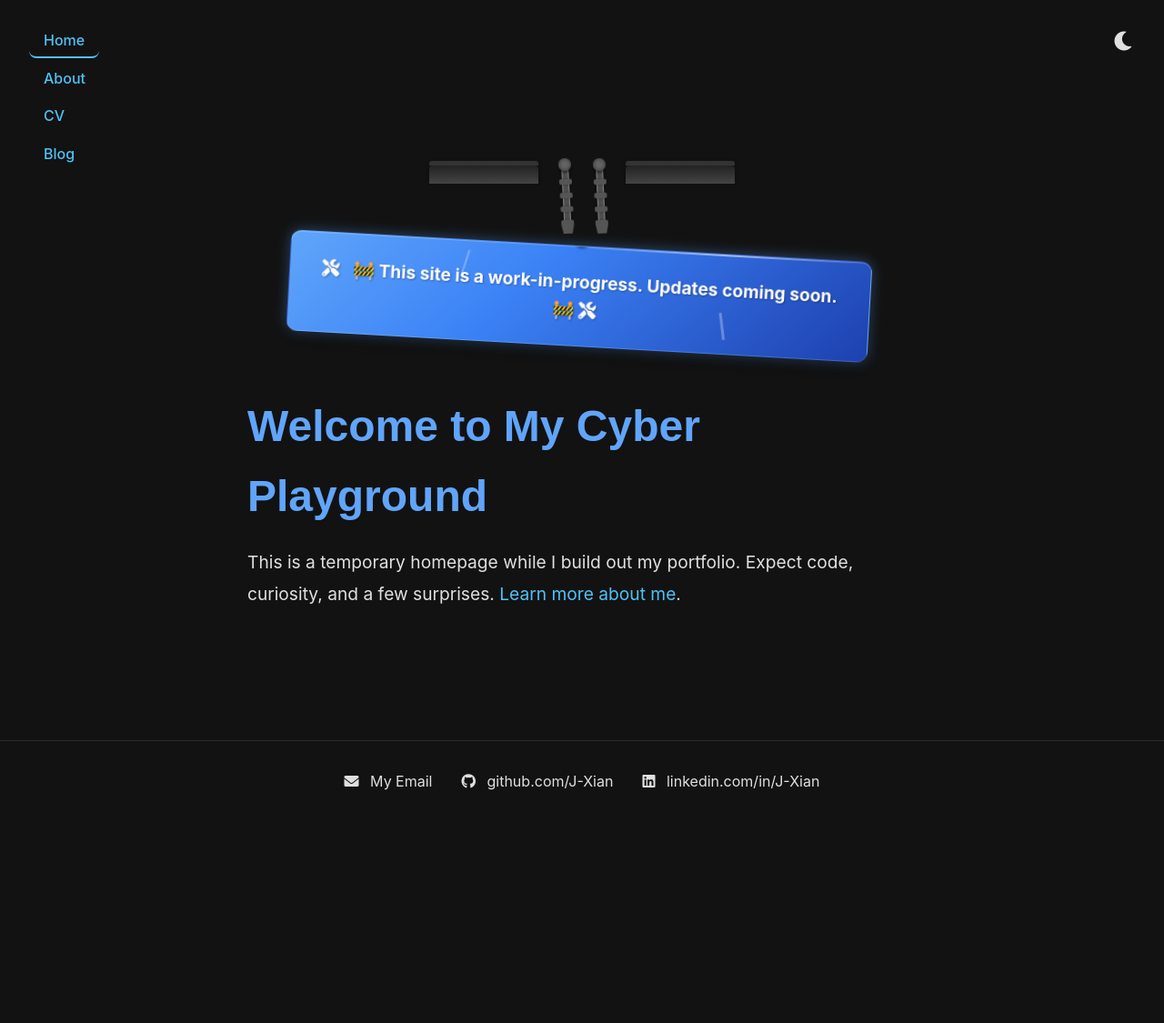
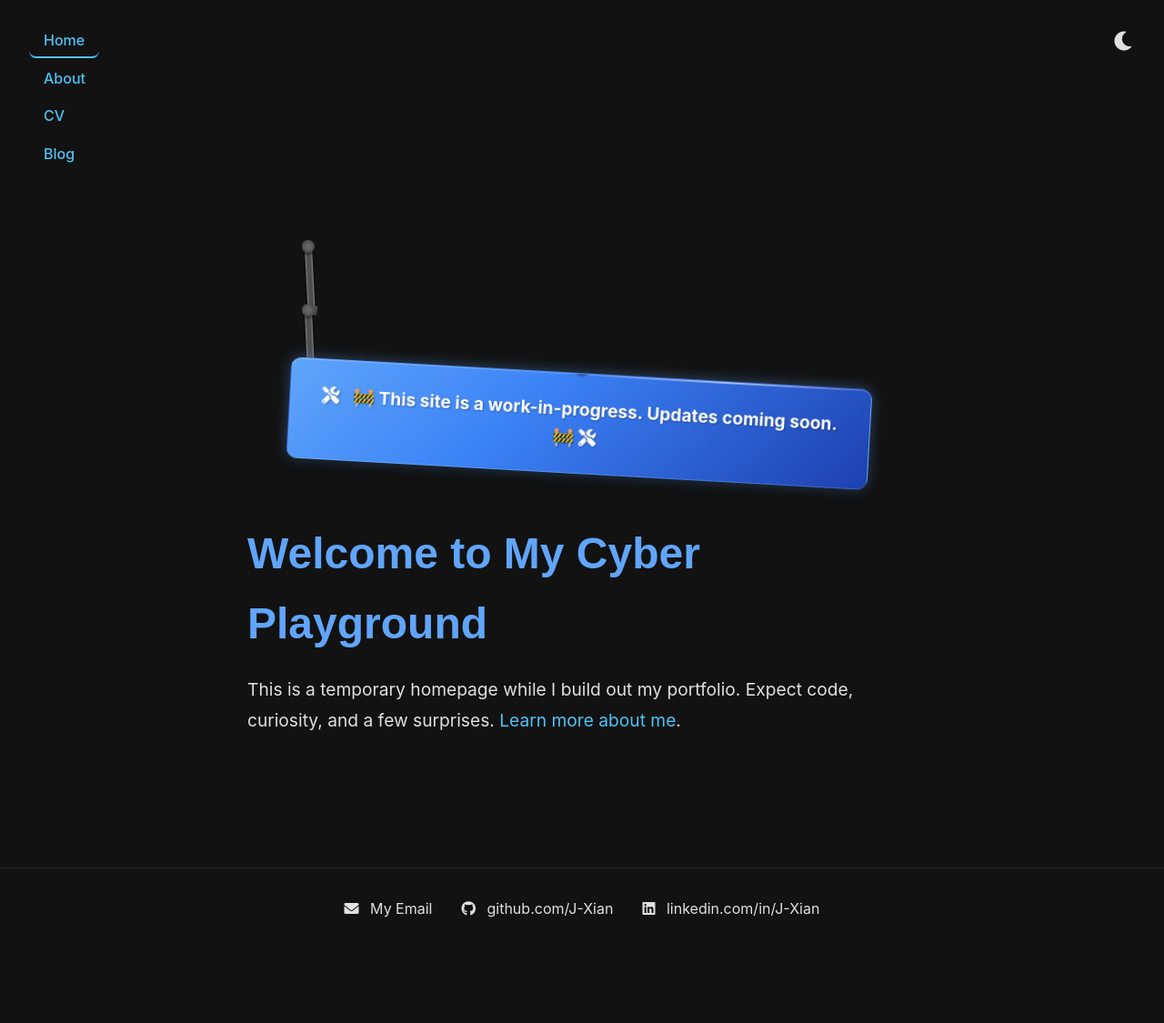
Before and after one commit to J-Xian/J-Xian.github.io, a Jekyll site: the page built from index.html, in a window 1280 px wide. Shown: the whole page at 91% size. Built offline with Jekyll 4.4.1, drawn with Linux system fonts in a browser that asks for light colours; before the commit the page ends 985 px from its top, so only the background shows below that.

Commit message:
Update index.html

```diff
--- a/index.html
+++ b/index.html
@@ -3,28 +3,12 @@
 title: Welcome
 ---
 <div class="wip-banner-container">
-  <div class="chain-system">
-    <div class="chain-anchor"></div>
-    <div class="chain chain-left">
-      <div class="chain-link"></div>
-      <div class="chain-link"></div>
-      <div class="chain-link"></div>
-      <div class="chain-link"></div>
-    </div>
-    <div class="chain chain-right">
-      <div class="chain-link"></div>
-      <div class="chain-link"></div>
-      <div class="chain-link"></div>
-      <div class="chain-link"></div>
-    </div>
-    <div class="chain-anchor"></div>
+  <div class="chain-container">
+    <div class="chain chain-left"></div>
+    <div class="chain chain-right"></div>
   </div>
-
   <div class="wip-banner">
     <i class="fas fa-tools"></i> 🚧 This site is a work-in-progress. Updates coming soon. 🚧 <i class="fas fa-tools"></i>
-    <div class="crack crack-1"></div>
-    <div class="crack crack-2"></div>
-    <div class="glitch-effect"></div>
   </div>
 </div>
 <h1 class="hero-heading">Welcome to My Cyber Playground</h1>
```
